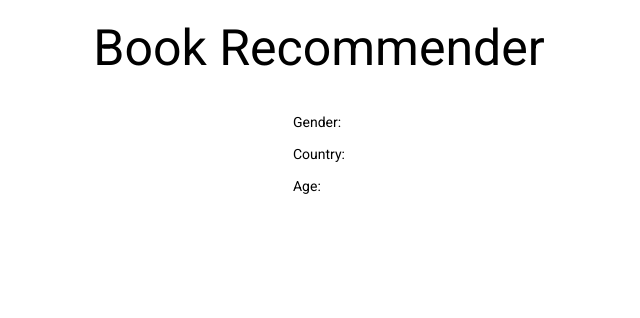
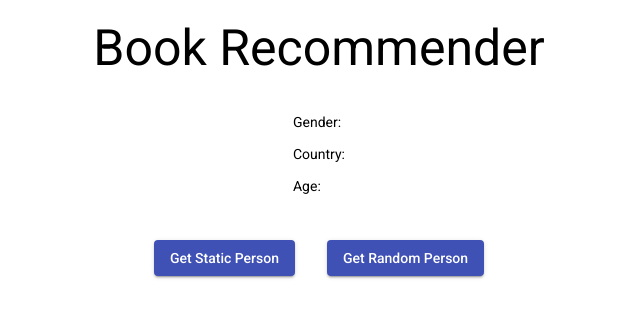
Before and after one commit to m2mt-l/book_recommender, an Angular app: page /person-input in a window 1280 px wide. Shown: the top 318 px of the page, without its empty margins (321-961 px from the left). Built offline with nearby package versions, Linux system fonts and the light colour scheme.

Commit message:
feat: add get person button

```diff
--- a/src/app/person-input/person-input.component.css
+++ b/src/app/person-input/person-input.component.css
@@ -8,5 +8,11 @@
 .personInfoText {
     padding: 0;
     margin-top: 2rem;
+    margin-bottom: 2rem;
     text-align: left;
 }
+
+.mat-raised-button  {
+    margin-left: 1rem;
+    margin-right: 1rem;
+}
--- a/src/app/person-input/person-input.component.html
+++ b/src/app/person-input/person-input.component.html
@@ -4,4 +4,8 @@
         <p>Country: </p>
         <p>Age: </p>
     </div>
+    <div class="getPersonButton">
+        <button mat-raised-button color="primary">Get Static Person</button>
+        <button mat-raised-button color="primary">Get Random Person</button>
+    </div>
 </div>
```
Also changed, not shown: src/app/app.module.ts (+8 -1 lines).
